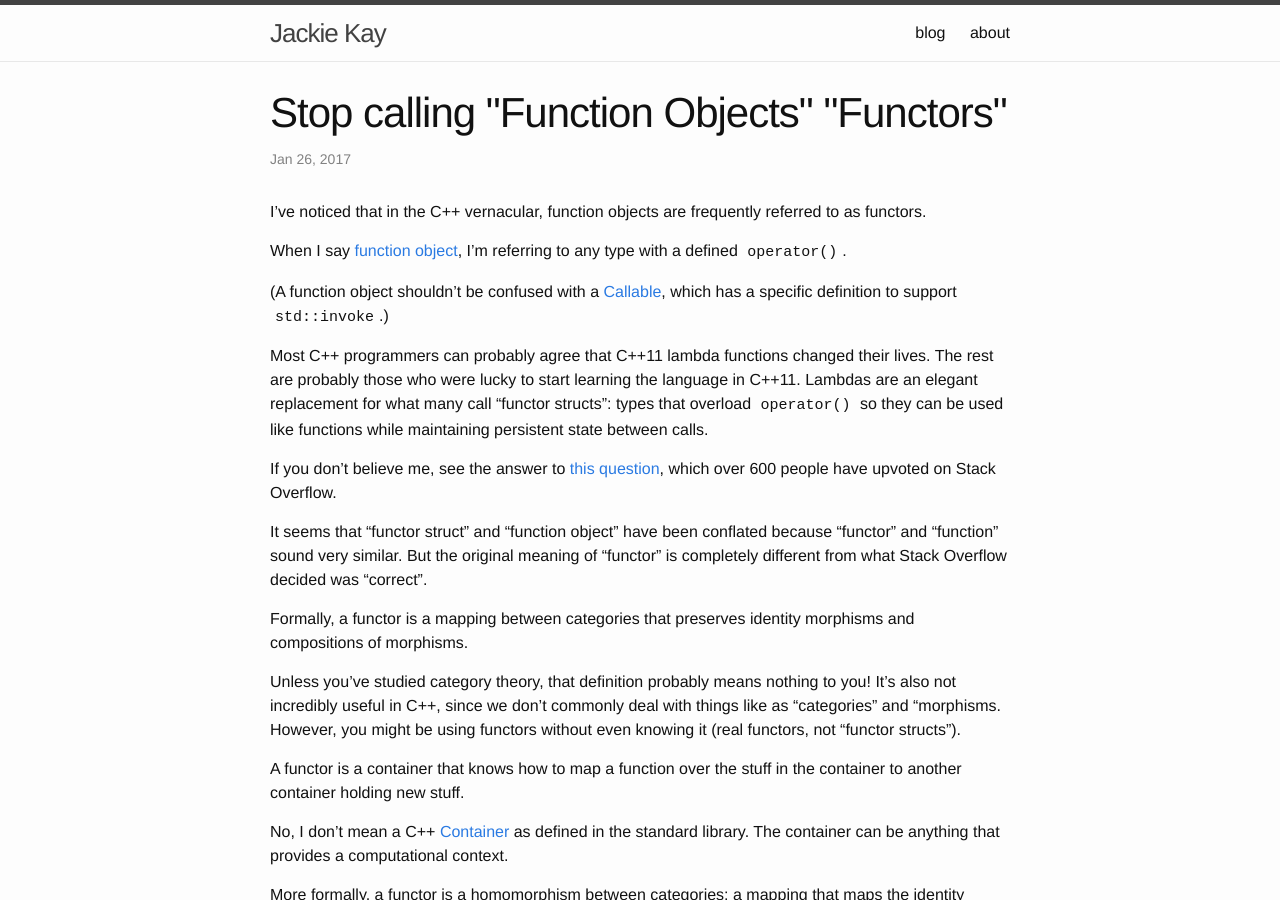
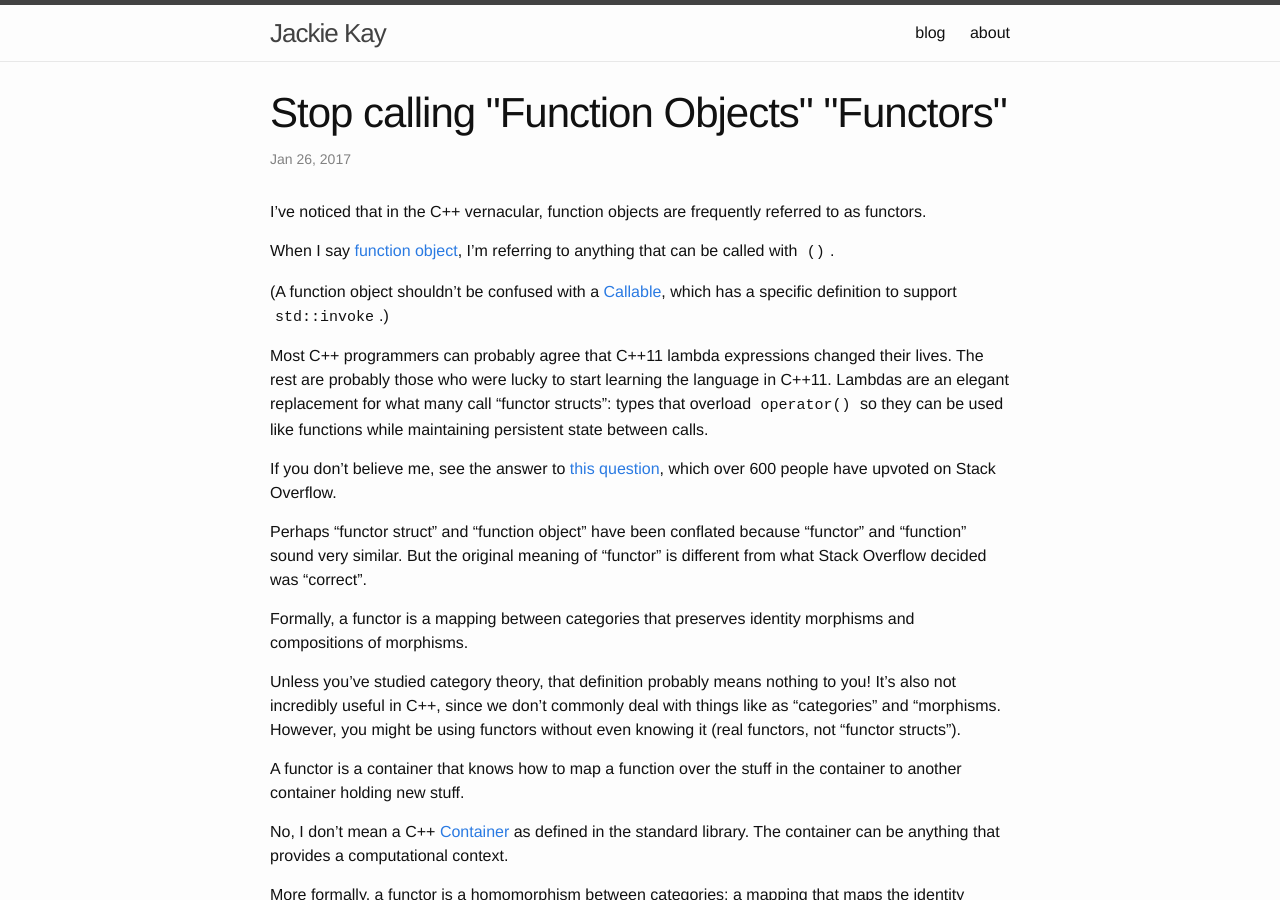
Before and after one commit to jacquelinekay/jacquelinekay.github.io, a Jekyll site: the page built from _posts/2017-01-26-functors.md, in a window 1280 px wide and 900 px high. Built offline with Jekyll 4.4.1, drawn with Linux system fonts in a browser that asks for light colours; some of the changed text lies outside the part shown.

Commit message:
fixed ap

```diff
--- a/_posts/2017-01-26-functors.md
+++ b/_posts/2017-01-26-functors.md
@@ -5,15 +5,15 @@
 
 I've noticed that in the C++ vernacular, function objects are frequently referred to as functors.
 
-When I say [function object](http://en.cppreference.com/w/cpp/utility/functional), I'm referring to any type with a defined `operator()`.
+When I say [function object](http://en.cppreference.com/w/cpp/utility/functional), I'm referring to anything that can be called with `()`.
 
 (A function object shouldn't be confused with a [Callable](http://en.cppreference.com/w/cpp/concept/Callable), which has a specific definition to support `std::invoke`.)
 
-Most C++ programmers can probably agree that C++11 lambda functions changed their lives. The rest are probably those who were lucky to start learning the language in C++11. Lambdas are an elegant replacement for what many call "functor structs": types that overload `operator()` so they can be used like functions while maintaining persistent state between calls.
+Most C++ programmers can probably agree that C++11 lambda expressions changed their lives. The rest are probably those who were lucky to start learning the language in C++11. Lambdas are an elegant replacement for what many call "functor structs": types that overload `operator()` so they can be used like functions while maintaining persistent state between calls.
 
 If you don't believe me, see the answer to [this question](http://stackoverflow.com/questions/356950/c-functors-and-their-uses), which over 600 people have upvoted on Stack Overflow.
 
-It seems that "functor struct" and "function object" have been conflated because "functor" and "function" sound very similar. But the original meaning of "functor" is completely different from what Stack Overflow decided was "correct".
+Perhaps "functor struct" and "function object" have been conflated because "functor" and "function" sound very similar. But the original meaning of "functor" is different from what Stack Overflow decided was "correct".
 
 Formally, a functor is a mapping between categories that preserves identity morphisms and compositions of morphisms.
 
@@ -112,6 +112,8 @@
 
 Both functions apply `UnaryOperation` over the stuff contained in the other argument(s). The difference is: in Hana, the Functor class provides the logic for mapping over its contents in a generic fashion, whereas in the standard library, the iterator interface provides this logic. My conclusion is thus that in the C++ standard library, all iterable data structures are also Functors. But they aren't necessarily monads: for example, `std::vector` provides no built-in utilities for flattening or composing vectors.
 
+If you understand the idea of functors, you may say, "you're totally wrong! Function objects **are** functors!" And you'd be correct. The "transform" operator in this case is simply function composition. But not all functors are function objects, which is why I'm still in favor of use the more specific term.
+
 I'll end with one last observation about how C++ programmers discuss (or rather, don't discuss) categories.
 
 Bjarne Stroustrup gave a [lightning talk](https://www.youtube.com/watch?v=e_g65LUXpBI) at Meeting C++ on how to design good concepts, in anticipation of their acceptance into the ISO C++ standard.
```
Also changed, not shown: 1 other file.
